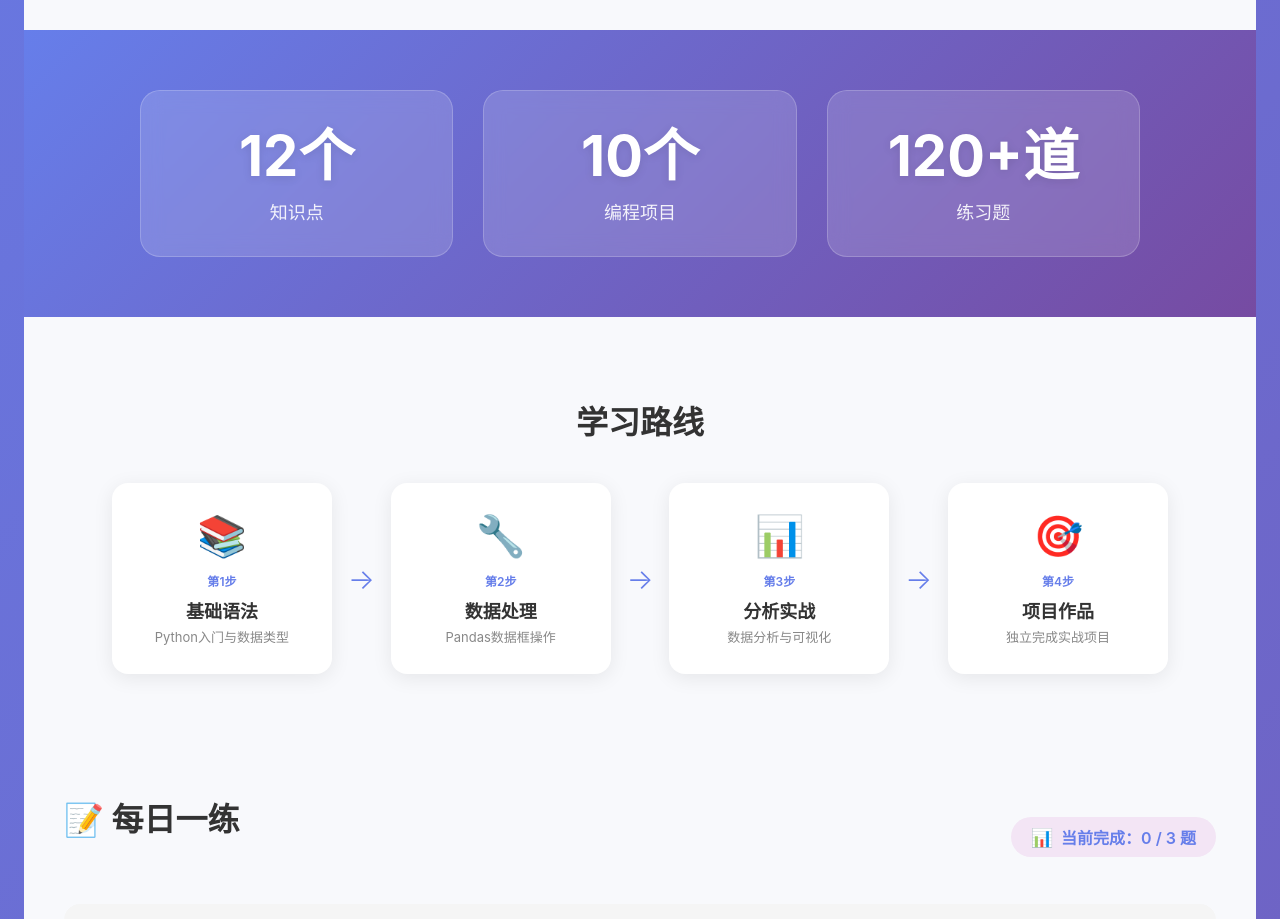
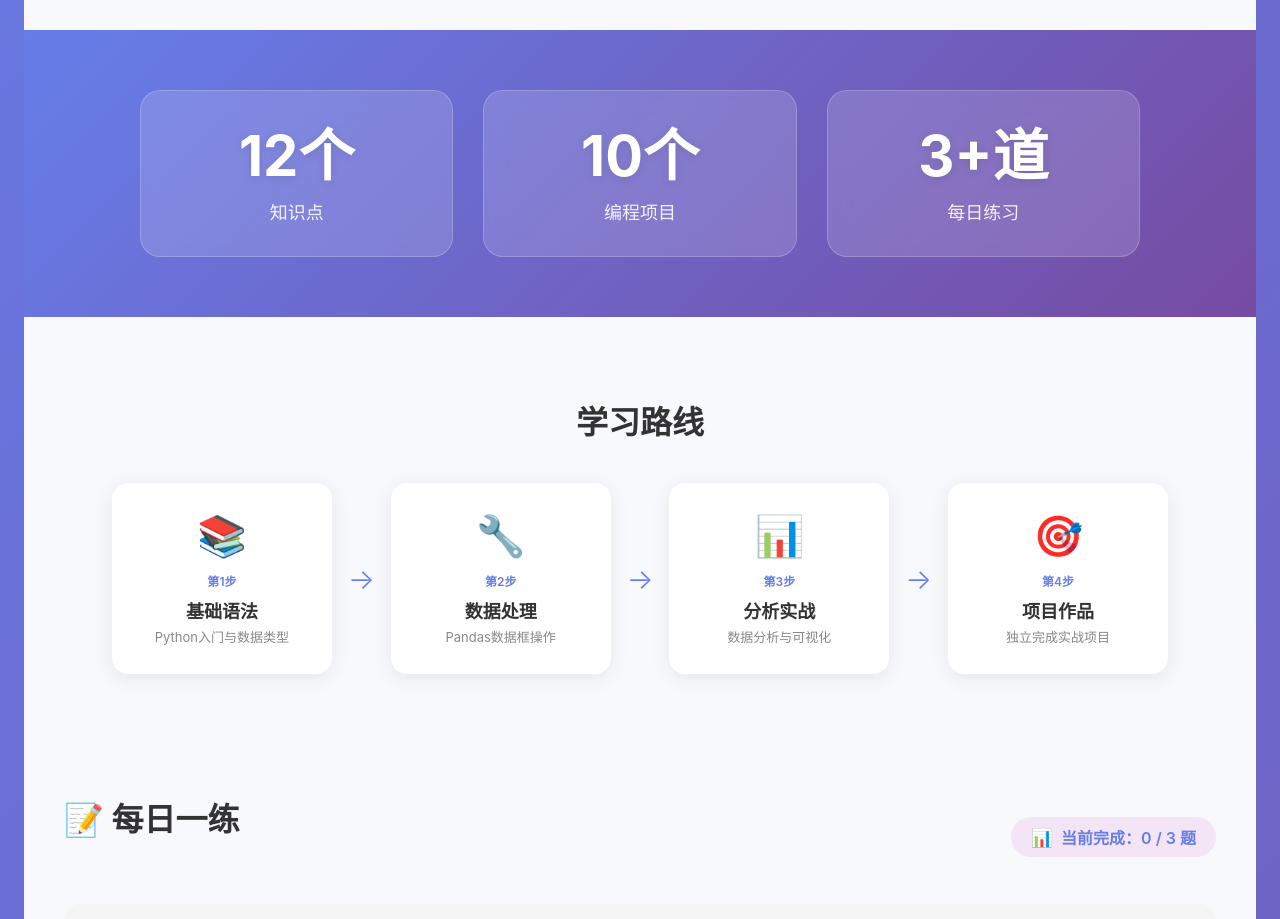
Before and after one commit to jvjv001/zhm1, a React (Vite) app: page / in a window 1280 px wide. Shown: the part 920-1839 px from the top of the page. Built offline with nearby package versions, Linux system fonts and the light colour scheme.

Commit message:
修复统计数据：练习题改为3+道每日练习

```diff
--- a/src/pages/Home.jsx
+++ b/src/pages/Home.jsx
@@ -344,9 +344,9 @@ sys.stdout = StringIO()
           </div>
           <div style={styles.statCard}>
             <div style={styles.statNumber}>
-              <AnimatedCounter target={120} suffix="+道" />
+              <AnimatedCounter target={3} suffix="+道" />
             </div>
-            <div style={styles.statLabel}>练习题</div>
+            <div style={styles.statLabel}>每日练习</div>
           </div>
         </div>
       </section>
```
